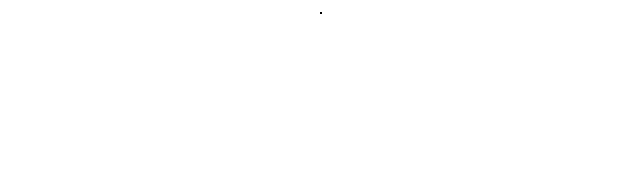
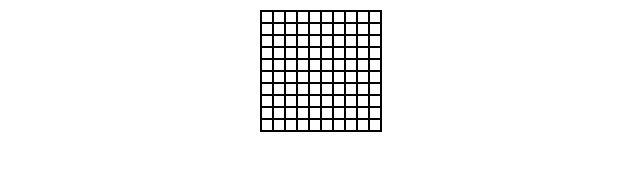
Before and after one commit to lotharthesavior/game-of-life, a website: page index.html in a window 1280 px wide. Shown: the whole page, without its empty margins (319-959 px from the left). Drawn offline with nearby package versions, Linux system fonts and the light colour scheme; files that its build step writes are made by us from their sources.

Commit message:
Assets updates as well as the tests specs

```diff
--- a/assets/css/default.css
+++ b/assets/css/default.css
@@ -27,6 +27,7 @@ body, *{
 }
 
 #board .line .column{
+	border: 1px solid #000;
 	width: 10px;
 	height: 10px;
 	float: left;
--- a/assets/js/gameoflife-core.js
+++ b/assets/js/gameoflife-core.js
@@ -7,6 +7,9 @@
  * @param integer height
  */
 var Board = function(element, width, height){
+
+	// clean board
+	$('#board').html('');
 
 	var BoardMethods = {};
 
@@ -32,15 +35,15 @@ var Board = function(element, width, height){
 		// loop into the lines
 		BoardMethods.grid.forEach(function(element, index){
 			var newElement = document.createElement("div");
-			newElement.classList.add('lines');
-			$('#board').append(newElement);
+			newElement.classList.add('line');
 
 			BoardMethods.grid[index].forEach(function(element2, index2){
-				var newElement = document.createElement("div");
-				newElement.classList.add('columns');
-				$('#board').append(newElement);
+				var newElement2 = document.createElement("div");
+				newElement2.classList.add('column');
+				$(newElement).append(newElement2);
 			});
 
+			$('#board').append(newElement);
 		});
 	}
 
```
Also changed, not shown: tests/jasmine/SpecRunner.html (+1 -2 lines), tests/jasmine/spec/GameOfLifeSpec.js (+4 -2 lines), assets/js/build/script.js.
